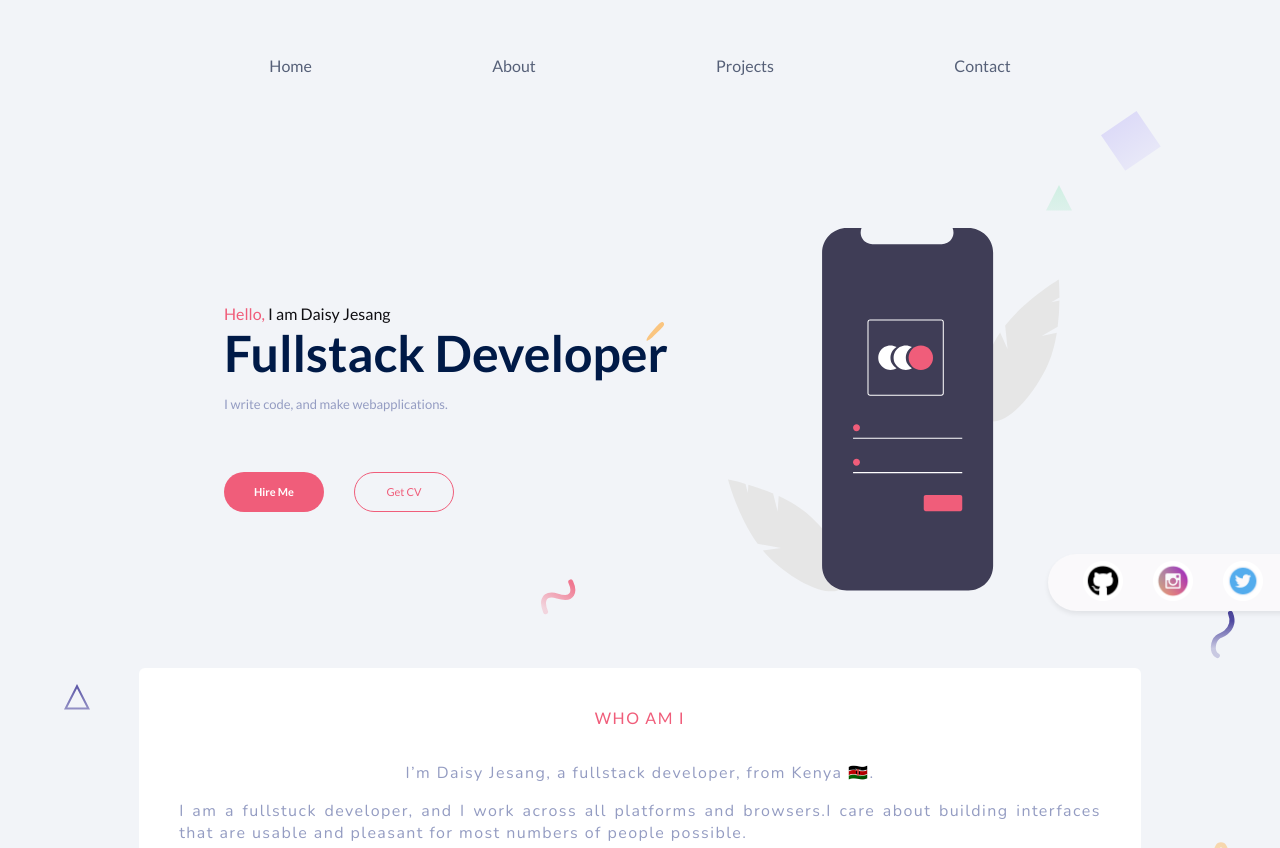
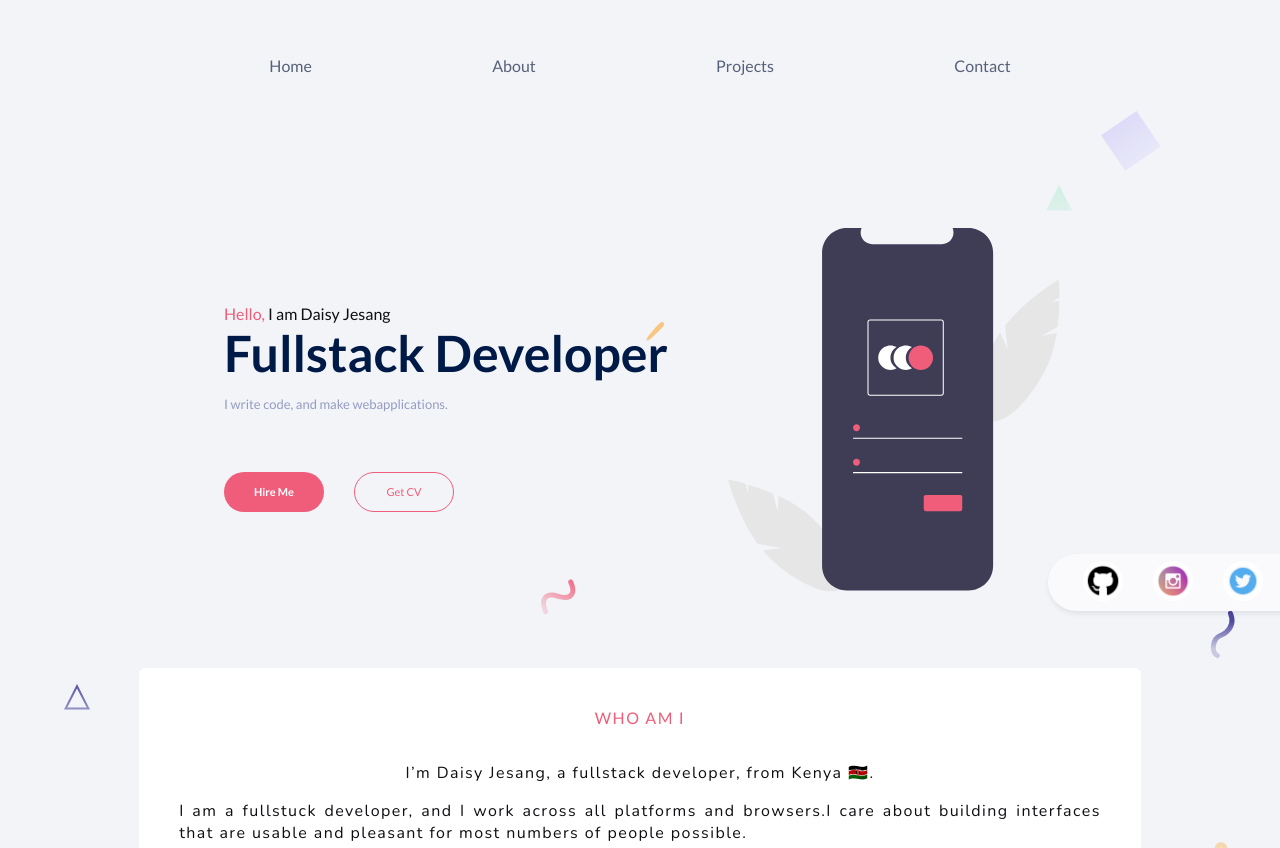
Before and after one commit to sawe-daisy/portfolio-, an Angular app: page /biotree in a window 1280 px wide. Shown: the part 104-952 px from the top of the page. Built offline with nearby package versions, Linux system fonts and the light colour scheme.

Commit message:
changing font color

```diff
--- a/src/app/component2/component2.component.css
+++ b/src/app/component2/component2.component.css
@@ -341,6 +341,7 @@ nav {
   .about-paragraph {
     letter-spacing: 0.09em;
     font-family: 'Nunito', sans-serif;
+    color: #0F0E12;
   }
 
   #skill-section {
```
